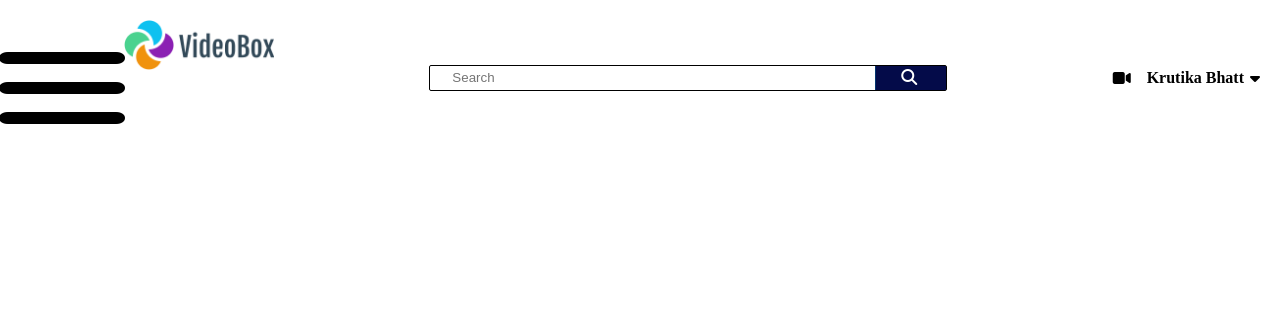
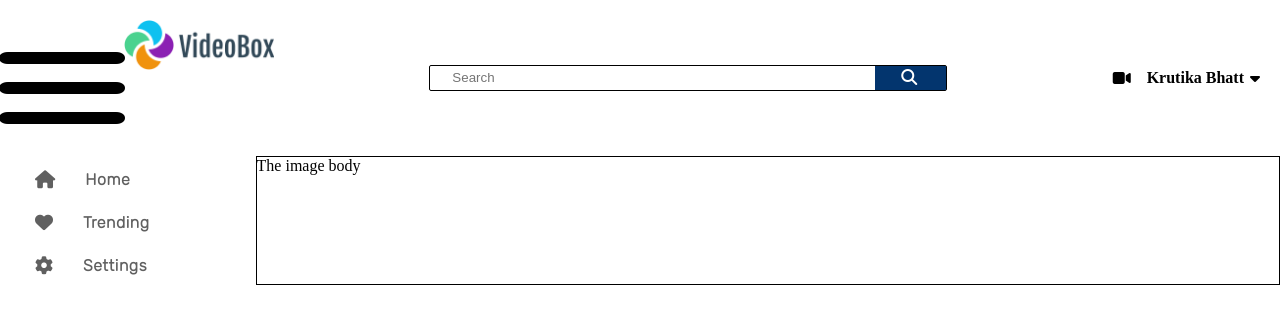
Before and after one commit to CSI-KJSCE/Video-Sharing-21-22-WorkShop1, a Django app: page /homepage/ in a window 1280 px wide. Shown: the top 324 px of the page. Run offline with Django 3.2, Linux system fonts and the light colour scheme; some libraries are stand-ins or nearby versions.

Commit message:
Sidebar work in progress

```diff
--- a/static/css/homepage.css
+++ b/static/css/homepage.css
@@ -1,3 +1,4 @@
+@import url('https://fonts.googleapis.com/css2?family=Rubik:wght@300&display=swap');
 * {
     margin: 0;
 }
@@ -42,7 +43,7 @@
 
 .search_section > i{
     width:50px;
-    background-color: rgb(4, 11, 73);
+    background-color: rgb(3, 53, 110);
     border-left: 1px solid rgb(3, 53, 110);
     padding-bottom: 4.3px;
 }
@@ -66,3 +67,55 @@
 .hamburger{
     padding-top: 20px;
 }
+
+
+/* The sidebars */
+
+.main_code_body{
+    display: flex;
+}
+
+.SideBars {
+    flex:0.2;
+}
+
+.TheVideoSection{
+    flex:0.8;
+    border:1px solid black;
+}
+
+.sidebars_field{
+    display: flex;
+    align-items: center;
+    margin-top:4px;
+    padding:10px 20px;
+}
+.sidebars_field:hover{
+    background-color:lightgray;
+    cursor: pointer;
+}
+
+.sidebars_field:hover >.icon_sidebar{
+    color:rgb(4, 46, 94);
+}
+.sidebars_field:hover >.sidebar_text{
+    font-weight: bolder;
+}
+.sidebars_field.selected{
+    background-color:lightgray;
+}
+.icon_sidebar{
+    margin-left: 15px;
+    margin-right: 30px;
+    color: #606060;
+    font-size: large !important;
+}
+
+.sidebar_text{
+    color:#606060;
+    font-size: 1rem;
+    flex: 1;
+    font-weight: 700;
+    letter-spacing:0.5px;
+    font-family: 'Rubik', sans-serif,"Helvetica Neue",Helvetica,Arial,sans-serif;
+}
--- a/templates/homepage.html
+++ b/templates/homepage.html
@@ -27,5 +27,27 @@
             <i class="fa fa-caret-down" aria-hidden="true"></i>
         </div>
     </div>
+
+    <!-- Main application -->
+    <div class="main_code_body">
+        <div class="SideBars">
+            <div class="sidebars_field" id="sidebar-row">
+                <i class="fa fa-home icon_sidebar" aria-hidden="true" ></i>
+                <h2 class="sidebar_text"> Home </h2>
+            </div>
+            <div class="sidebars_field" id="sidebar-row">
+                <i class="fa fa-heart icon_sidebar" aria-hidden="true" ></i>
+                <h2  class="sidebar_text" >Trending</h2>
+            </div>
+            <div class="sidebars_field" id="sidebar-row">
+                <i class="fa fa-cog icon_sidebar" aria-hidden="true" ></i>
+                <h2  class="sidebar_text" >Settings</h2>
+            </div>
+        </div>
+
+        <div class="TheVideoSection">
+            The image body
+        </div>
+    </div>
 </body>
 </html>
```
Also changed, not shown: static/js/homepage.js (added, +4 -0 lines).
